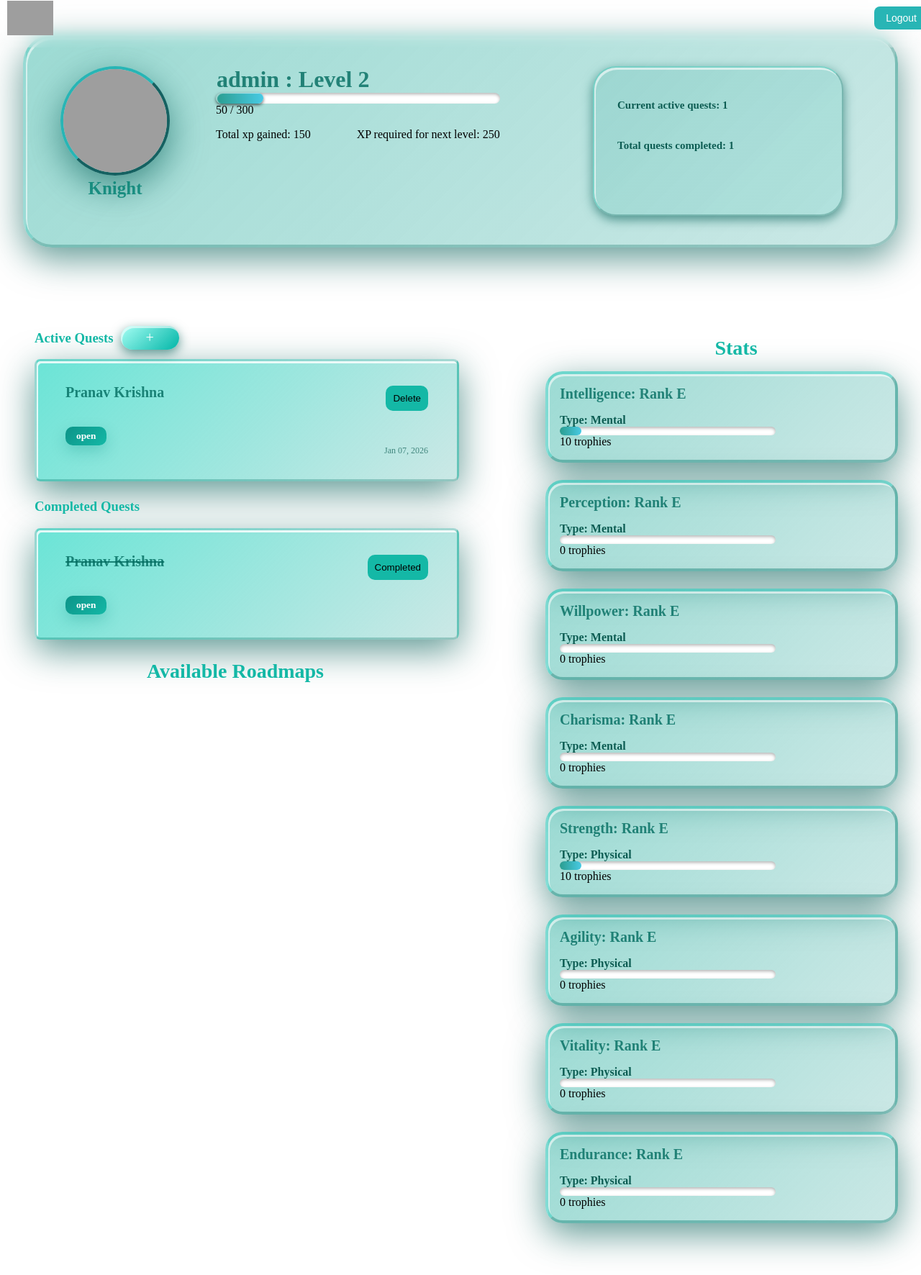
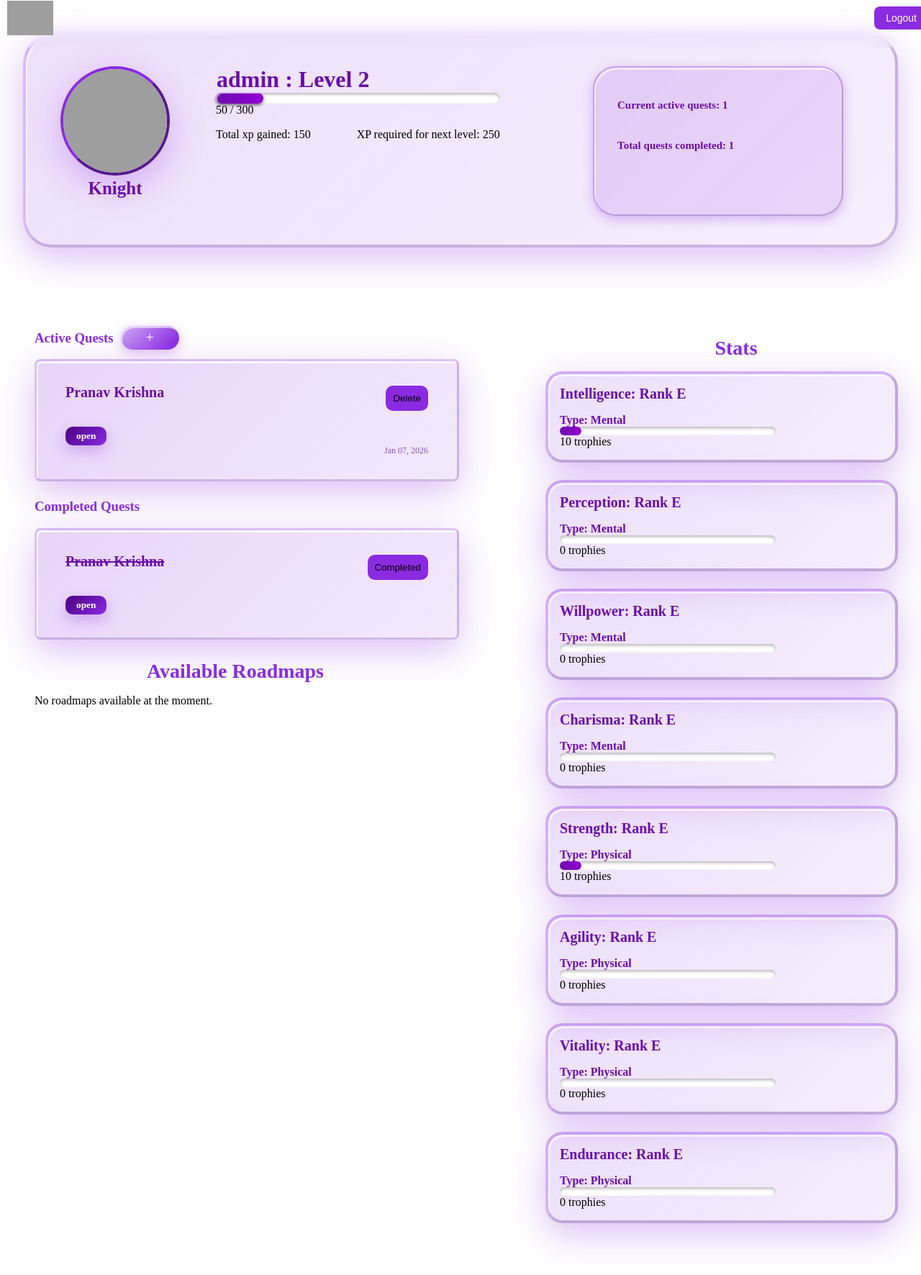
Before and after one commit to PranavKrish07/Crescendo, a Django app: page /home/ in a window 1280 px wide. Shown: the whole page at 72% size. Run offline with Django 5.2, Linux system fonts and the light colour scheme; a user stored in the database is signed in; data comes from the database, SQL or seed files in the repository; both versions use the stored data as it was after the commit; some web fonts are replaced; grey boxes are pictures that could not be loaded.

Commit message:
bug fixes

```diff
--- a/crescendo/static/CSS/style.css
+++ b/crescendo/static/CSS/style.css
@@ -8,21 +8,21 @@ html {
 
 /* ========== COLOR & TRANSITION VARIABLES ========== */
 :root {
-  --primary-teal: #14b8a6;
-  --dark-teal: #0d9488;
-  --light-teal: #f0fdfa;
-  --very-light-teal: #d1faf8;
-  --teal-text: #0d5d53;
-  --shadow-teal: rgba(0, 92, 84, 0.629);
+  --primary-violet: #8A2BE2;
+  --dark-violet: #4B0082;
+  --light-violet: #E6E6FA;
+  --very-light-violet: #F3E6FF;
+  --violet-text: #6A0DAD;
+  --shadow-violet: rgba(138, 43, 226, 0.3);
   --transition-smooth: all 0.3s ease;
 }
 
 /* ========== COMMON PATTERNS ========== */
-.teal-button {
+.violet-button {
   background: linear-gradient(
     135deg,
-    var(--dark-teal) 0%,
-    var(--primary-teal) 100%
+    var(--dark-violet) 0%,
+    var(--primary-violet) 100%
   );
   color: white;
   border: none;
@@ -713,7 +686,7 @@ a.switch:focus {
 
 .logout-button-home {
   cursor: pointer;
-  background-color: rgb(40, 181, 181);
+  background-color: #8A2BE2;
   color: white;
   border: none;
   padding: 8px 16px;
@@ -734,17 +707,17 @@ a.switch:focus {
 }
 
 .user-profile {
-  border: 4px outset rgba(20, 184, 166, 0.25);
+  border: 4px outset rgba(138, 43, 226, 0.25);
   margin: 3rem 2rem;
   padding: 2.5rem 3rem;
   display: flex;
   border-radius: 2.5rem;
   background: linear-gradient(
     135deg,
-    rgba(0, 162, 143, 0.39) 0%,
-    rgba(13, 148, 137, 0.216) 100%
+    rgba(138, 43, 226, 0.15) 0%,
+    rgba(138, 43, 226, 0.08) 100%
   );
-  box-shadow: 0 15px 50px var(--shadow-teal),
+  box-shadow: 0 15px 50px var(--shadow-violet),
     inset 2px 3px 0 rgba(255, 255, 255, 0.575);
   height: 26vh;
   gap: 2rem;
@@ -757,15 +730,15 @@ a.switch:focus {
   width: 9rem;
   border-radius: 50%;
   object-fit: cover;
-  border: 4px outset rgb(40, 181, 181);
-  box-shadow: 0 15px 50px var(--shadow-teal);
+  border: 4px outset #8A2BE2;
+  box-shadow: 0 15px 50px var(--shadow-violet);
   cursor: pointer;
   margin: 0;
 }
 
 .sub-class-display {
   text-align: center;
-  color: #008172d0;
+  color: #6A0DAD;
   font-size: 25px;
   font-weight: 600;
   margin: 0;
@@ -789,7 +762,7 @@ a.switch:focus {
   font-size: 32px;
   font-weight: 700;
   margin: 0 1px;
-  color: #006b5fcd;
+  color: #6A0DAD;
 }
 
 .level-progress {
@@ -819,28 +792,28 @@ a.switch:focus {
   padding: 2rem;
   background: linear-gradient(
     135deg,
-    rgba(13, 148, 136, 0.15) 0%,
-    rgba(20, 184, 166, 0.12) 100%
+    rgba(138, 43, 226, 0.15) 0%,
+    rgba(138, 43, 226, 0.12) 100%
   );
   border-radius: 2rem;
-  border: 2px outset rgba(20, 184, 166, 0.3);
+  border: 2px outset rgba(138, 43, 226, 0.3);
   min-width: 280px;
   margin-left: auto;
   margin-right: 1.5rem;
-  box-shadow: 0 5px 15px var(--shadow-teal),
+  box-shadow: 0 5px 15px var(--shadow-violet),
     inset 2px 3px 0 rgba(255, 255, 255, 0.575);
   transition: var(--transition-smooth);
 }
 
 .quests-count:hover {
   transform: translateY(-4px);
-  box-shadow: 0 12px 35px rgba(13, 148, 136, 0.25);
-  border-color: rgba(20, 184, 166, 0.5);
+  box-shadow: 0 12px 35px rgba(138, 43, 226, 0.25);
+  border-color: rgba(138, 43, 226, 0.5);
 }
 
 .quests-count p {
   font-size: 15px;
-  color: #0d5d53;
+  color: #6A0DAD;
   font-weight: 600;
   margin: 0.5rem 0;
   line-height: 1.6;
@@ -871,11 +844,11 @@ summary {
   display: inline-block;
   background: linear-gradient(
     135deg,
-    rgba(66, 255, 233, 0.471) 0%,
-    rgb(18, 189, 175) 90%
+    rgba(138, 43, 226, 0.4) 0%,
+    #8A2BE2 90%
   );
   padding: 5px 35px;
-  box-shadow: 0 5px 15px var(--shadow-teal),
+  box-shadow: 0 5px 15px var(--shadow-violet),
     inset 2px 3px 0 rgba(255, 255, 255, 0.575);
   color: white;
   border-radius: 50px;
@@ -904,7 +877,7 @@ summary {
 }
 
 .heading {
-  color: #14b8a6;
+  color: #8A2BE2;
 }
 
 .add-quest-form {
@@ -981,7 +954,7 @@ summary {
 }
 
 .stat-heading {
-  color: #14b8a6;
+  color: #8A2BE2;
   font-size: 28px;
   margin-bottom: 1rem;
   font-weight: 700;
@@ -993,28 +966,28 @@ summary {
 .stat-card {
   background: linear-gradient(
     135deg,
-    rgba(0, 162, 143, 0.39) 0%,
-    rgba(13, 148, 137, 0.216) 100%
+    rgba(138, 43, 226, 0.15) 0%,
+    rgba(138, 43, 226, 0.08) 100%
   );
-  box-shadow: 0 15px 50px var(--shadow-teal),
+  box-shadow: 0 15px 50px var(--shadow-violet),
     inset 2px 3px 0 rgba(255, 255, 255, 0.575);
   border-radius: 1.5rem;
   padding: 1rem;
   height: auto;
   width: 100%;
   max-width: 450px;
-  border: 4px outset rgba(19, 203, 188, 0.386);
+  border: 4px outset rgba(138, 43, 226, 0.3);
   margin: 0 0 1.5rem auto;
 }
 .stat-card h2 {
-  color: #006b5fcd;
+  color: #6A0DAD;
   font-size: 20px;
   font-weight: 600;
   margin: 0 0 1rem 0;
 }
 
 .stat-card p {
-  color: #0d5d53;
+  color: #6A0DAD;
   margin: 0;
   font-weight: 600;
 }
@@ -1041,22 +1014,22 @@ summary {
 .quest-card {
   background: linear-gradient(
     135deg,
-    rgba(0, 209, 185, 0.581) 0%,
-    rgba(13, 148, 137, 0.216) 100%
+    rgba(138, 43, 226, 0.2) 0%,
+    rgba(138, 43, 226, 0.1) 100%
   );
-  box-shadow: 0 15px 50px var(--shadow-teal),
-    inset 2px 3px 0 rgba(255, 255, 255, 0.804);
+  box-shadow: 0 15px 50px var(--shadow-violet),
+    inset 2px 3px 0 rgba(255, 255, 255, 0.8);
   border-radius: 0.5rem;
   padding: 2rem 2.5rem;
   height: auto;
   width: 100%;
   max-width: 900px;
-  border: 3px outset rgba(13, 148, 137, 0.2);
+  border: 3px outset rgba(138, 43, 226, 0.2);
   margin-bottom: 1.5rem;
 }
 
 .quest-card h2 {
-  color: #006b5fcd;
+  color: #6A0DAD;
   font-size: 20px;
   font-weight: 600;
   margin: 0 0 1rem 0;
@@ -1070,7 +1043,7 @@ summary {
 
 .quest-date {
   font-size: 12px;
-  color: #0d5d53;
+  color: #6A0DAD;
   opacity: 0.7;
   margin: 0;
   font-weight: 500;
@@ -1082,7 +1055,7 @@ summary {
   border: none;
   border-radius: 10px;
   padding: 10px;
-  background-color: #14b8a6;
+  background-color: #8A2BE2;
 }
 
 .delete-btn:hover {
@@ -1095,19 +1068,19 @@ summary {
   padding: 5px 15px;
   border: none;
   border-radius: 10px;
-  background: linear-gradient(135deg, #0d9488 0%, #14b8a6 100%);
+  background: linear-gradient(135deg, #4B0082 0%, #8A2BE2 100%);
   color: white;
   font-weight: 700;
   cursor: pointer;
   transition: var(--transition-smooth);
-  box-shadow: 0 8px 20px rgba(13, 148, 136, 0.3);
+  box-shadow: 0 8px 20px var(--shadow-violet);
   font-family: "Trirong", serif;
 }
 
 .open-btn:hover {
   transform: translateY(-3px);
-  box-shadow: 0 12px 30px rgba(13, 148, 136, 0.4);
-  background: linear-gradient(135deg, #14b8a6 0%, #2dd4bf 100%);
+  box-shadow: 0 12px 30px rgba(138, 43, 226, 0.4);
+  background: linear-gradient(135deg, #8A2BE2 0%, #9400D3 100%);
 }
 
 .open-btn:active {
--- a/crescendo/templates/home.html
+++ b/crescendo/templates/home.html
@@ -92,6 +92,7 @@
       </div>
     {% endif %}
     <h1 class="heading">Completed Quests</h1>
+    {% if completed_quests.count > 0 %}
     {% for quest in completed_quests %}
       <div class="quest-card">
         <div>
@@ -106,18 +107,31 @@
         <button class="open-btn" onclick="window.location.href = '/{{ quest.name }}/'">open</button>
       </div>
       {% endfor %}
+    {% else %}
+      <div class="empty-completed">
+        <p>No completed quests yet. Complete some quests to see them here!</p>
+      </div>
+    {% endif %}
       <h1 class="stat-heading">Available Roadmaps</h1>
+    {% if available_roadmaps %}
     <div class="roadmap-container">
         {% for roadmap in available_roadmaps %}
-    <div class="stat-card">
+        <div class="roadmap-card">
+            <div>
                 <h2>{{ roadmap.name }}</h2>
                 <p>Reward: {{ roadmap.xp_reward }} XP | +{{ roadmap.trophy_reward }} {{ roadmap.category }}</p>
+            </div>
             <button class="open-btn" onclick="window.location.href='{% url 'start_roadmap' roadmap.id %}'">
                 Start Roadmap
             </button>
         </div>
         {% endfor %}
     </div>
+    {% else %}
+    <div class="empty-completed">
+        <p>No roadmaps available at the moment.</p>
+    </div>
+    {% endif %}
   </section>
   <section class="stats-section">
     <h1 class="stat-heading">Stats</h1>
```
Also changed, not shown: other parts of crescendo/static/CSS/style.css (+101 -128 lines), crescendo/db.sqlite3. Lines whose indentation alone changed are shown as unchanged.
